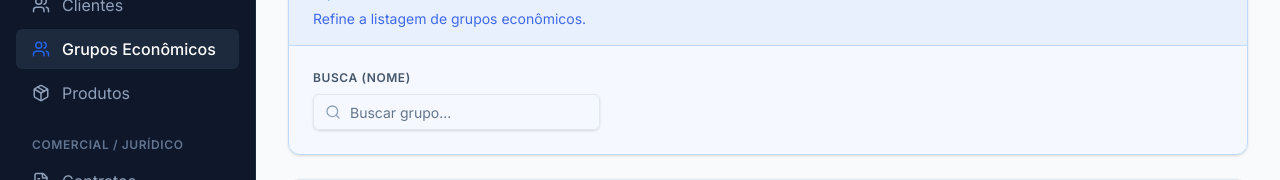
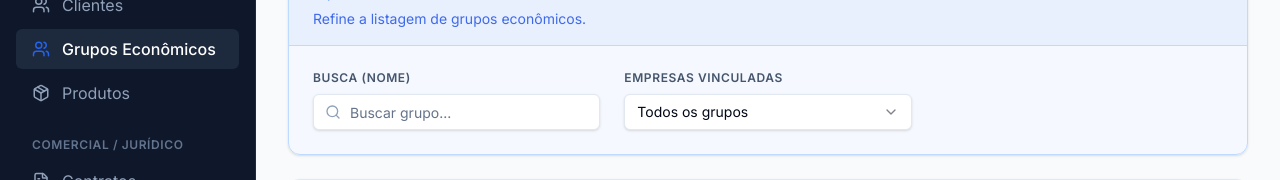
Before and after one commit to JoaoGaBRiel-X/pactum_project, a Next.js app in the folder frontend/: page /corporate-groups in a window 1280 px wide. Shown: the part 220-400 px from the top of the page. Built offline with nearby package versions, Linux system fonts and the light colour scheme; no server answers; sample sign-in values are in the browser's storage.

Commit message:
feat: make corporate group linked companies clickable and add filters to groups list

```diff
--- a/frontend/src/app/corporate-groups/[id]/page.tsx
+++ b/frontend/src/app/corporate-groups/[id]/page.tsx
@@ -346,7 +346,9 @@ export default function CorporateGroupDetailsPage() {
                     group.customers?.map((customer: any) => (
                       <TableRow key={customer.id} className="hover:bg-slate-50/80 transition-colors border-b border-slate-100 last:border-0 group-row">
                         <TableCell className="px-6 py-4">
-                          <div className="font-semibold text-slate-800">{customer.corporateName}</div>
+                          <Link href={`/customers/${customer.id}`} className="font-semibold text-blue-600 hover:text-blue-800 hover:underline transition-colors">
+                            {customer.corporateName}
+                          </Link>
                           <div className="text-sm text-slate-500 font-mono mt-0.5">{customer.document}</div>
                         </TableCell>
                         <TableCell className="text-right px-6 py-4">
--- a/frontend/src/app/corporate-groups/page.tsx
+++ b/frontend/src/app/corporate-groups/page.tsx
@@ -1,5 +1,6 @@
 'use client';
 
+import { useState } from 'react';
 import { useQuery, useMutation, useQueryClient } from '@tanstack/react-query';
 import { apiFetch } from '@/lib/api';
 import Link from 'next/link';
@@ -7,11 +8,15 @@ import { Button } from '@/components/ui/button';
 import { Plus, Edit, Trash2, Building2, Search } from 'lucide-react';
 import { Table, TableBody, TableCell, TableHead, TableHeader, TableRow } from '@/components/ui/table';
 import { Input } from '@/components/ui/input';
+import { Select, SelectContent, SelectItem, SelectTrigger, SelectValue } from '@/components/ui/select';
 
 import { Card } from '@/components/ui/card';
 
 export default function CorporateGroupsPage() {
   const queryClient = useQueryClient();
+
+  const [searchTerm, setSearchTerm] = useState('');
+  const [hasCompaniesFilter, setHasCompaniesFilter] = useState('all');
 
   const { data: groups, isLoading } = useQuery({
     queryKey: ['corporate-groups'],
@@ -21,6 +26,22 @@ export default function CorporateGroupsPage() {
   const deleteMutation = useMutation({
     mutationFn: (id: string) => apiFetch(`/corporate-groups/${id}`, { method: 'DELETE' }),
     onSuccess: () => queryClient.invalidateQueries({ queryKey: ['corporate-groups'] }),
+  });
+
+  const filteredGroups = groups?.filter((group: any) => {
+    // Busca por nome
+    if (searchTerm && !group.name.toLowerCase().includes(searchTerm.toLowerCase())) {
+      return false;
+    }
+
+    // Filtro por quantidade de empresas
+    if (hasCompaniesFilter !== 'all') {
+      const count = group._count?.customers || 0;
+      if (hasCompaniesFilter === 'with' && count === 0) return false;
+      if (hasCompaniesFilter === 'without' && count > 0) return false;
+    }
+
+    return true;
   });
 
   return (
@@ -45,16 +66,32 @@ export default function CorporateGroupsPage() {
           <p className="text-sm text-blue-700/80 mt-1">Refine a listagem de grupos econômicos.</p>
         </div>
         <div className="p-6">
-          <div className="grid grid-cols-1 md:grid-cols-3 gap-6">
+          <div className="grid grid-cols-1 md:grid-cols-2 lg:grid-cols-3 gap-6">
             <div>
               <label className="text-xs font-semibold text-slate-600 uppercase tracking-wider mb-2 block">Busca (Nome)</label>
               <div className="relative">
                 <Search className="absolute left-3 top-2.5 h-4 w-4 text-slate-400" />
                 <Input
                   placeholder="Buscar grupo..."
-                  className="pl-9 border-slate-200 focus-visible:ring-blue-500"
+                  className="pl-9 border-slate-200 focus-visible:ring-blue-500 bg-white"
+                  value={searchTerm}
+                  onChange={(e) => setSearchTerm(e.target.value)}
                 />
               </div>
+            </div>
+
+            <div>
+              <label className="text-xs font-semibold text-slate-600 uppercase tracking-wider mb-2 block">Empresas Vinculadas</label>
+              <Select value={hasCompaniesFilter} onValueChange={setHasCompaniesFilter}>
+                <SelectTrigger className="w-full bg-white border-slate-200 focus:ring-blue-500">
+                  <SelectValue placeholder="Selecione o filtro" />
+                </SelectTrigger>
+                <SelectContent>
+                  <SelectItem value="all">Todos os grupos</SelectItem>
+                  <SelectItem value="with">Com empresas (ativos)</SelectItem>
+                  <SelectItem value="without">Sem empresas (vazios)</SelectItem>
+                </SelectContent>
+              </Select>
             </div>
           </div>
         </div>
@@ -74,7 +111,7 @@ export default function CorporateGroupsPage() {
               <TableRow>
                 <TableCell colSpan={3} className="text-center py-12 text-slate-500 animate-pulse">Carregando...</TableCell>
               </TableRow>
-            ) : groups?.length === 0 ? (
+            ) : filteredGroups?.length === 0 ? (
               <TableRow>
                 <TableCell colSpan={3} className="text-center py-16 text-slate-500">
                   <div className="flex flex-col items-center justify-center gap-2">
@@ -84,7 +121,7 @@ export default function CorporateGroupsPage() {
                 </TableCell>
               </TableRow>
             ) : (
-              groups?.map((group: any) => (
+              filteredGroups?.map((group: any) => (
                 <TableRow key={group.id} className="hover:bg-slate-50/80 transition-colors border-b border-slate-100 last:border-0 group">
                   <TableCell className="px-6 py-4">
                     <div className="flex items-center gap-2">
```
